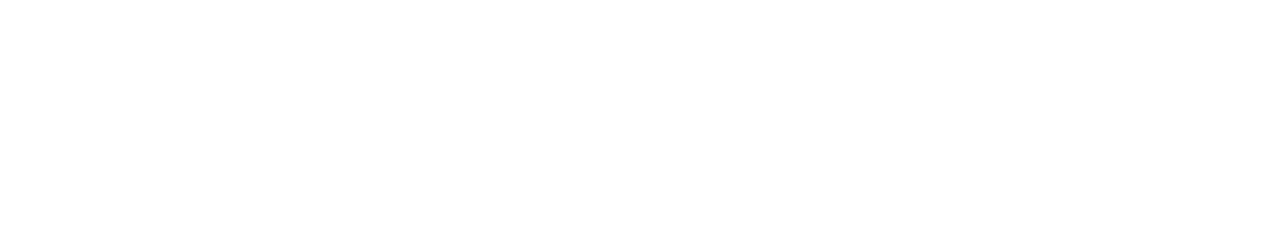
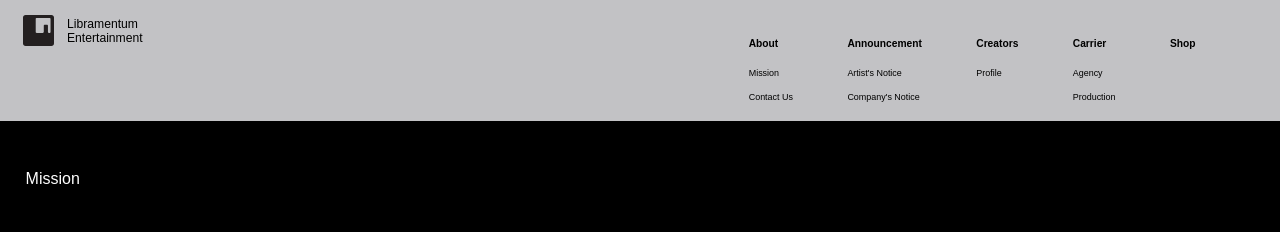
Before and after one commit to tkakrdpahd/libramentumFrontEnd, a plain HTML site: page general_web/html/about_us.html in a window 1280 px wide. Drawn offline with Linux system fonts and the light colour scheme.

Commit message:
ui link update
logo link update

```diff
--- a/general_web/css/about_us.css
+++ b/general_web/css/about_us.css
@@ -0,0 +1,80 @@
+/* desctop setting */
+@media screen and (min-width: 1080px) {
+    body {
+        margin: 0;
+        padding: 0;
+        background-color: black;
+    }
+
+    .header-content {
+        padding: 1.15%;
+        background-color: rgb(194, 194, 197);
+        display: flex;
+        align-items: flex-start;
+        position: fixed;
+        top: 0;
+        left: 0;
+        width: 100%;
+    }
+
+    .logo_set {/* Logo with company name */
+        color:black;
+        text-decoration: none;
+        display: flex;
+        align-items: center;
+        gap: 0.5vw;
+    }
+
+    .logo { /* logo svg file */
+        width: 2.47vw;
+        height: auto;
+        margin-left: 0.615vw;
+    }
+
+    .logo_text { /* company name text beside top logo */
+        font-family: "ヒラギノ角ゴシック", sans-serif;
+        font-size: calc(2.47vw * 0.385);
+        font-weight: light;
+        margin: 0 0.5vw;
+        white-space: nowrap;
+        display: flex;
+        flex-direction: column;
+        justify-content: center;
+    }
+
+    .menu { /* Entire navigation bar */
+        font-family: "ヒラギノ角ゴシック", sans-serif;
+        margin-left: auto;
+        margin-right: 3.5vw;
+        margin-top: 0.12vw;
+    }
+
+    .menu_main {
+        float: left;
+        font-weight: bold;
+        font-size: 0.8vw;
+        text-decoration: none;
+        color: black;
+        margin-top: 1.72vw;
+        margin-right: 4.25vw;
+    }
+
+    .menu_main:hover {
+        transition: 0.5s ease-out;
+        color:white;
+    }
+
+    .menu_sub {
+        font-weight: lighter;
+        font-size: 0.7vw;
+        margin-top: 1.85vw;
+        line-height: 0.01vw;
+    }
+
+    .first_page{
+        font-family: "ヒラギノ角ゴシック", sans-serif;
+        color: white;
+        margin-top: 10vw; /* margin for top menu */
+        padding: 2vw;
+    }
+}
--- a/general_web/html/about_us.html
+++ b/general_web/html/about_us.html
@@ -0,0 +1,40 @@
+<!DOCTYPE html>
+<html lang="ko">
+<head>
+    <title>about_us</title>
+    <meta charset="UTF-8">
+    <link rel="stylesheet" href="../css/about_us.css">
+</head>
+<body>
+    <header>
+        <div class="header-content"> <!-- Top logo & navigation -->
+            <a href="#" id='index' class="logo_set">
+                <img src="../img/libramentum_logo.svg" aria-label="로고" class="logo"></img>
+                <p class="logo_text">Libramentum <br> Entertainment</p>
+            </a>
+            <nav class="menu">
+                <a href="#" onclick="hrefLink('ab')" class="menu_main">About
+                  <p class="menu_sub">Mission</p>
+                  <p class="menu_sub">Contact Us</p>
+                </a>
+                <a href="#" onclick="hrefLink('an')" class="menu_main">Announcement
+                    <p class="menu_sub">Artist's Notice</p>
+                    <p class="menu_sub">Company's Notice</p>
+                </a>
+                <a href="#" onclick="hrefLink('cr')" class="menu_main">Creators
+                    <p class="menu_sub">Profile</p>
+                </a>
+                <a href="#" onclick="hrefLink('ca')" class="menu_main">Carrier
+                    <p class="menu_sub">Agency</p>
+                    <p class="menu_sub">Production</p>
+                </a>
+                <a href="#" onclick="hrefLink('sh')" class="menu_main">Shop</a>
+            </nav>
+        </div>
+    </header>
+    <div class="first_page">
+        <p>Mission</p>
+    </div>
+</body>
+<script src="../js/about_us.js"></script>
+</html>
--- a/general_web/index.css
+++ b/general_web/index.css
@@ -18,6 +18,8 @@
     }
 
     .logo_set {/* Logo with company name */
+        color:black;
+        text-decoration: none;
         display: flex;
         align-items: center;
         gap: 0.5vw;
--- a/general_web/js/about_us.js
+++ b/general_web/js/about_us.js
@@ -0,0 +1,37 @@
+
+document.addEventListener('DOMContentLoaded', function () {
+    document.getElementById('index').addEventListener('click', function() {
+        hrefLink('in');
+    });
+});
+
+// link redirection
+
+function hrefLink(page) {
+    switch(page) {
+        case 'in':
+            window.location.href = '../index.html'; // change to 'www.libramentum.co.kr/index.html'
+            break;
+        case 'ab':
+            window.location.href = './html/about_us.html';
+            break;
+        case 'an':
+            window.location.href = 'https://notice.libramentum.co.kr';
+            break;
+        case 'cr':
+            window.location.href = 'https://creators.libramentum.co.kr';
+            break;
+        case 'ca':
+            window.location.href = 'https://carrier.libramentum.co.kr';
+            break;
+        case 'sh':
+            window.location.href = 'https://shop.libramentum.co.kr';
+            break;
+        default:
+            break;
+    }
+}
+
+function logoLink() {
+
+}
```
Also changed, not shown: general_web/index.html (+5 -5 lines), general_web/index.js (+13 -0 lines).
